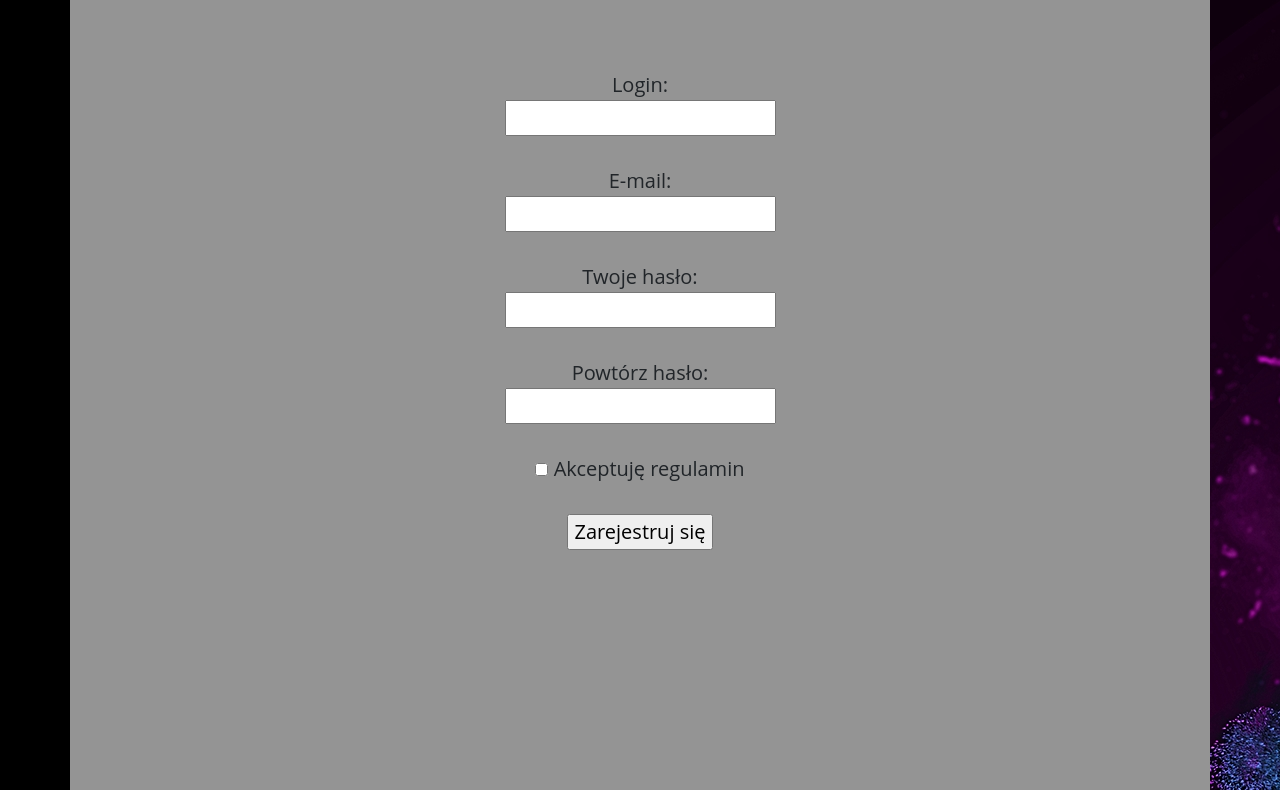
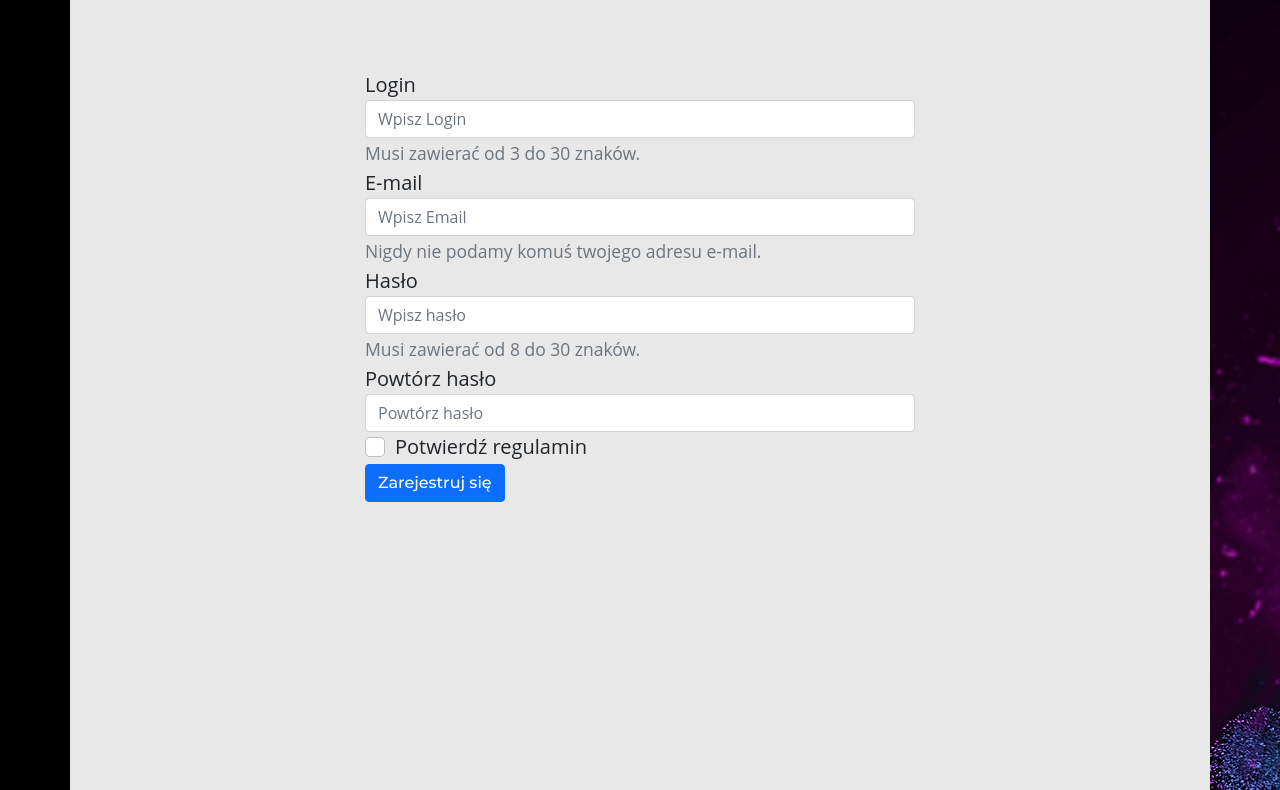
Before and after one commit to HAPPY231/SKIN-KING, a PHP site: page /registration.php in a window 1280 px wide. Shown: the part 108-898 px from the top of the page. Run offline with PHP 8.4, Linux system fonts and the light colour scheme; a stand-in replaces the project's code that opens the database connection.

Commit message:
registration and login

```diff
--- a/case.php
+++ b/case.php
@@ -43,7 +43,7 @@ if (@$_COOKIE['checksum'] == md5(@$_COOKIE['user']).@$_COOKIE['login_dod']) {
             <div class="key">
                 <img src="cases/<?php echo $row[2]; ?>.png" alt="<?php echo $row[1] ?>">
             </div>
-            <hr class="perpendicular-line" style="">
+            <hr class="perpendicular-line">
             <div class="open">
                 <span style="font-family: Montserrat,sans-serif; color: #4ead78; font-size: 35px; text-transform: capitalize; font-weight: 800; margin: 0 0 25px;"><?php echo $row[1]; ?></span>
 
@@ -58,9 +58,9 @@ echo<<<END
 END;
 }
 else if((@$_COOKIE['checksum'] == md5(@$_COOKIE['user']).@$_COOKIE['login_dod']) && $user[4]<$row[3]){
-    echo "Doładuj konto!";
+    echo "<a href='lottery.php'>Doładuj konto!</a>";
 }
-else{echo "Zaloguj się!";}
+else{echo "<a href='logowanie.php'>Zaloguj się aby otworzyć tą skrzynkę!</a>";}
 ?>
 
             </div>
--- a/registration.php
+++ b/registration.php
@@ -19,13 +19,11 @@
 
 	if (isset($_POST['email']))
 	{
-		//Udana walidacja? Załóżmy, że tak!
+
 		$wszystko_OK=true;
 
-		//Sprawdź poprawność nickname'a
 		$nick = $_POST['login'];
 
-		//Sprawdzenie długości nicka
 		if ((strlen($nick)<3) || (strlen($nick)>30))
 		{
 			$wszystko_OK=false;
@@ -55,7 +53,7 @@ echo<<<END
 			</script>
 
 END;
-			$_SESSION['e_loginn']="<center>Nick może składać się tylko z liter i cyfr </br>(bez polskich znaków)</center>";
+			$_SESSION['e_loginn']="Nick może składać się tylko z liter i cyfr (bez polskich znaków)";
 		}
 
 		// Sprawdź poprawność adresu email
@@ -75,7 +73,7 @@ END;
 			</script>
 
 END;
-			$_SESSION['e_emaill']="<center>Podaj poprawny adres e-mail!</center>";
+			$_SESSION['e_emaill']="Podaj poprawny adres e-mail!";
 		}
 
 
@@ -91,13 +89,13 @@ END;
 
 			<script>
 			$(function(){
-				$(".haslo1").css({"border-color":"#F90716","border-weight":"1px","border-style":"solid"});
+				$("#haslo1").css({"border-color":"#F90716","border-weight":"1px","border-style":"solid"});
 
 			});
 			</script>
 
 END;
-			$_SESSION['e_haslo']="<center>Hasło musi posiadać</br> od 8 do 30 znaków!</center>";
+			$_SESSION['e_haslo']="Hasło musi posiadać od 8 do 30 znaków!";
 		}
 
 		if ($haslo1!=$haslo2)
@@ -108,12 +106,12 @@ END;
 			<script>
 			$(function(){
 				$("#haslo1").css({"border-color":"#F90716","border-weight":"1px","border-style":"solid"});
-
+				$("#haslo2").css({"border-color":"#F90716","border-weight":"1px","border-style":"solid"});
 			});
 			</script>
 
 END;
-			$_SESSION['e_haslo']="<center>Podane hasła nie są identyczne!</center>";
+			$_SESSION['e_haslo']="Podane hasła nie są identyczne!";
 		}
 
 		$haslo_hash = password_hash($haslo1, PASSWORD_DEFAULT);
@@ -125,7 +123,22 @@ END;
 		$_SESSION['e_email'] = $email;
 		$_SESSION['e_haslo1'] = $haslo1;
 		$_SESSION['e_haslo2'] = $haslo2;
-		if (isset($_POST['regulamin'])) $_SESSION['e_regulamin'] = true;
+		if (isset($_POST['regulamin'])){
+			$_SESSION['e_regulamin'] = false;
+		}
+		else{
+
+echo<<<END
+
+			<script>
+			$(function(){
+				$(".form-check-label").css("color","#F90716");
+
+			});
+			</script>
+
+END;
+			$wszystko_OK=false;}
 
 		require_once "connect.php";
 		mysqli_report(MYSQLI_REPORT_STRICT);
@@ -158,7 +171,7 @@ echo<<<END
 					</script>
 
 END;
-					$_SESSION['e_emaill']="<center>Istnieje już konto przypisane do tego adresu e-mail!</center>";
+					$_SESSION['e_emaill']="Istnieje już konto przypisane do tego adresu e-mail!";
 				}
 
 				//Czy nick jest już zarezerwowany?
@@ -180,7 +193,7 @@ echo<<<END
 					</script>
 
 END;
-					$_SESSION['e_loginn']="</center>Istnieje już gracz o takim nicku! Wybierz inny.</center>";
+					$_SESSION['e_loginn']="Istnieje już gracz o takim nicku! Wybierz inny.";
 				}
 
 				if ($wszystko_OK==true)
@@ -196,6 +209,7 @@ END;
 						unset($_SESSION['e_haslo1']);
 						unset($_SESSION['e_haslo2']);
 						header('Location: index.php');
+						exit();
 					}
 					else
 					{
@@ -217,18 +231,6 @@ END;
 
 
 ?>
-	<script>
-		$(function(){
-			if($(".Zalog").height() > 800) {
-			$(".Zalog").css("padding-top","100px");
-			}
-			else{
-				$(".Zalog").css("padding-top","50px");
-			}
-		});
-
-
-	</script>
 
 </head>
 <body>
@@ -238,22 +240,23 @@ END;
     <div class="container">
         <div class="Zalog">
 		<form method="post">
-<div class="halo">
-<div class="loha">
-<center>Login:</center>  <center><input type="text" name="login" id="login" /></center><br />
-
+		<div class="form-group">
+    <label for="login">Login</label>
+    <input type="text" class="form-control" id="login" name="login" placeholder="Wpisz Login">
+	<small id="emailHelp" class="form-text text-muted">Musi zawierać od 3 do 30 znaków.</small>
 	<?php
 			if (isset($_SESSION['e_loginn']))
 			{
 				echo '<div class="error">'.$_SESSION['e_loginn'].'</div>';
 				unset($_SESSION['e_loginn']);
-				echo "</br>";
 			}
 
 	?>
-
-		<center>E-mail:</center>  <center><input type="text" name="email" id="email" /></center><br />
-
+  </div>
+  <div class="form-group">
+    <label for="email">E-mail</label>
+    <input type="email" class="form-control" id="email" name="email" aria-describedby="emailHelp" placeholder="Wpisz Email">
+    <small id="emailHelp" class="form-text text-muted">Nigdy nie podamy komuś twojego adresu e-mail.</small>
 	<?php
 			if (isset($_SESSION['e_emaill']))
 			{
@@ -262,8 +265,11 @@ END;
 			}
 		?>
 
-		<center>Twoje hasło:</center>  <center><input type="password"  name="haslo1" class="haslo1"/></center><br />
-
+  </div>
+  <div class="form-group">
+    <label for="haslo1">Hasło</label>
+    <input type="password" class="form-control" id="haslo1" name="haslo1" placeholder="Wpisz hasło">
+	<small id="emailHelp" class="form-text text-muted">Musi zawierać od 8 do 30 znaków.</small>
 	<?php
 			if (isset($_SESSION['e_haslo']))
 			{
@@ -271,41 +277,26 @@ END;
 				unset($_SESSION['e_haslo']);
 			}
 		?>
-
-		<center>Powtórz hasło:</center> <center><input type="password"  name="haslo2" class="haslo1"/></center><br />
   </div>
+  <div class="form-group">
+    <label for="haslo2">Powtórz hasło</label>
+    <input type="password" class="form-control" id="haslo2" name="haslo2" placeholder="Powtórz hasło">
+  </div>
+  <div class="form-group form-check">
+    <input type="checkbox" class="form-check-input" id="exampleCheck1" name="regulamin">
+    <label class="form-check-label" for="exampleCheck1">Potwierdź regulamin</label>
 
   </div>
-	<center><div class="regulav">
-	<label>
-			<input type="checkbox" name="regulamin" <?php
-			if (isset($_SESSION['e_regulamin']))
-			{
-				echo "checked";
-				unset($_SESSION['e_regulamin']);
-			}
-				?>/>       Akceptuję regulamin
-		</label></center>
+  <button type="submit" class="btn btn-primary" value="Zarejestruj się">Zarejestruj się</button>
+</form>
 
-		<?php
-			if (isset($_SESSION['e_regulamin']))
-			{
-				echo '<div class="error">'.$_SESSION['e_regulamin'].'</div>';
-				unset($_SESSION['e_regulamin']);
-			}
-		?>
-		</div>
-		<br />
-		<center><input type="submit" value="Zarejestruj się" /></center>
-
-    </form>
 
     </div>
     </div>
 	<?php footer(); ?>
 	<script>
         $(function(){
-            $("div.container").css({"position":"sticky","background-color":"#949494"});
+            $("div.container").css({"position":"sticky","background-color":"rgb(232 232 232)"});
         });
     </script>
 </body>
--- a/style.css
+++ b/style.css
@@ -1,4 +1,3 @@
-
 @import url('https://fonts.googleapis.com/css2?family=Montserrat:wght@500&display=swap');
 
 body {
@@ -62,8 +61,8 @@ footer{
     padding: 0px 20px;
 }
 
-.nav_links li a {
-    transition: all 0.3s ease;
+.nav_links li{
+    transition: all 0.5s ease;
 }
 
 .nav_links li:hover {
@@ -149,6 +148,13 @@ footer{
     90% { transform: translate(1px, 2px) rotate(0deg); }
     100% { transform: translate(1px, 1px) rotate(-1deg); }
   }
+
+.Zalog{
+    width: 50%;
+    margin-left:auto;
+    margin-right:auto;
+    padding-top: 50px;
+}
 .inside{
     width: 100%;
     background-color: hsl(0, 0%, 14%);
@@ -233,8 +239,10 @@ footer{
 
     border-color: #1A85FD;
 }
+
 .open{
     width: 35%;
+    text-align:center;
     text-align:center;
     display: flex;
     flex-direction: column;
@@ -246,12 +254,19 @@ footer{
 #open{
     text-transform:capitalize;
 }
+
+.open a{
+    transition: all 1s easy-in-out;
+}
+.open a:hover{
+    color: #057393;
+}
+
 .skins{
     width: 95%;
     background-color: #e8e8e8;
     flex-wrap: wrap;
 }
-
 
 .skinbox{
     padding:20px;
@@ -321,13 +336,11 @@ footer{
     transition: background-color .3s;
   }
 
-  /* Style the active/current link */
   .pagination a.active {
     background-color: dodgerblue;
     color: white;
   }
 
-  /* Add a grey background color on mouse-over */
   .pagination a:hover:not(.active) {background-color: #ddd;}
 
 .gallery{
```
Also changed, not shown: logowanie.php (+12 -6 lines). Lines whose indentation alone changed are shown as unchanged.
